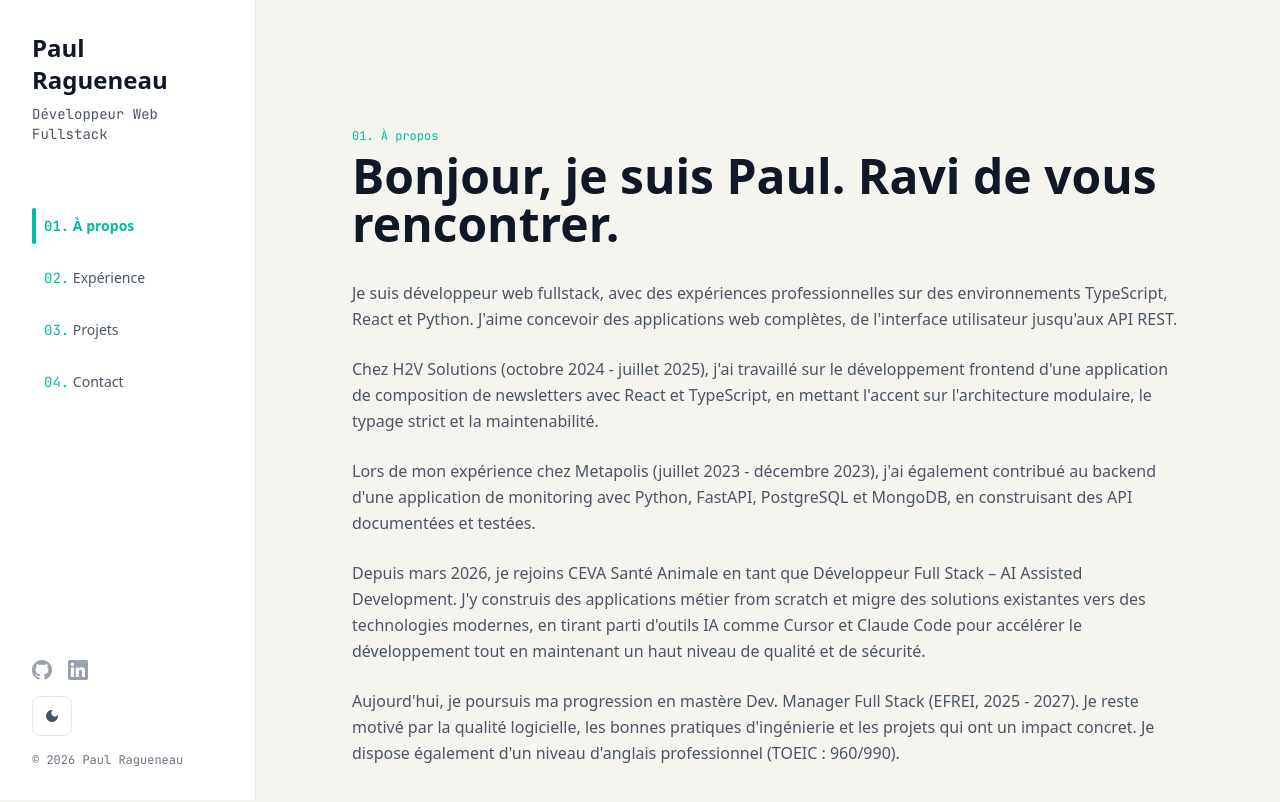
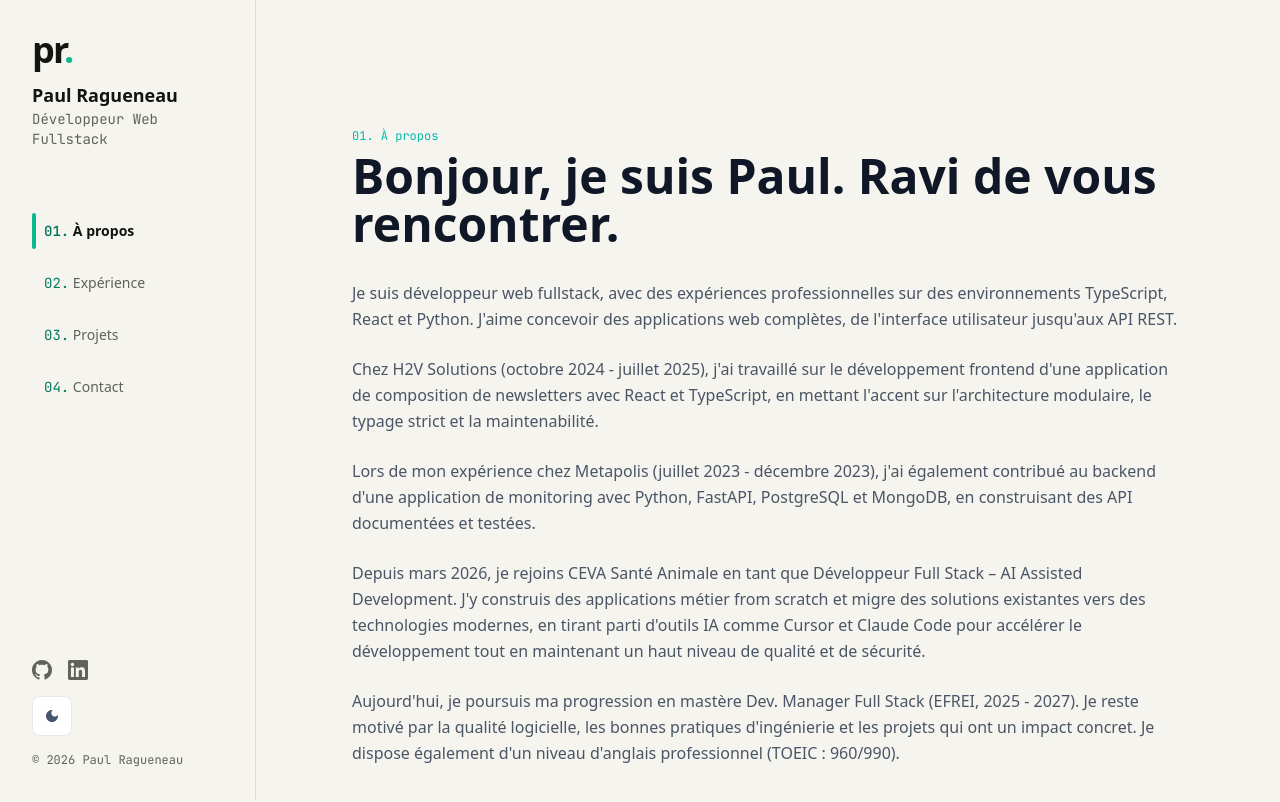
Before and after one commit to Periicles/portfolio, a Next.js app: page / in a window 1280 px wide. Shown: the top 802 px of the page. Built offline with nearby package versions, Linux system fonts and the light colour scheme.

Commit message:
feat(nav): wordmark « pr. » et migration vers les tokens

```diff
--- a/app/components/Navigation.tsx
+++ b/app/components/Navigation.tsx
@@ -34,13 +34,20 @@ export default function Navigation() {
     return (
         <nav
             aria-label="Navigation principale"
-            className="sticky top-0 md:fixed left-0 md:top-0 h-auto md:h-screen w-full md:w-64 p-4 md:p-8 flex flex-col md:justify-between bg-white dark:bg-slate-900 border-b md:border-b-0 md:border-r border-gray-200 dark:border-slate-700 z-50"
+            className="sticky top-0 md:fixed left-0 md:top-0 h-auto md:h-screen w-full md:w-64 p-4 md:p-8 flex flex-col md:justify-between bg-paper border-b md:border-b-0 md:border-r border-hairline z-50"
         >
             <div className="flex flex-col gap-6 md:gap-0">
                 <div className="flex items-center justify-between md:block">
                     <div className="mb-0 md:mb-16">
-                        <h1 className="text-xl md:text-2xl font-bold text-gray-900 dark:text-slate-100 mb-1 md:mb-2">Paul Ragueneau</h1>
-                        <p className="text-xs md:text-sm text-gray-600 dark:text-slate-400 font-mono">Développeur Web Fullstack</p>
+                        <a
+                            href="#about"
+                            aria-label="Paul Ragueneau — accueil"
+                            className="inline-block text-3xl md:text-4xl font-extrabold tracking-[-0.05em] leading-none text-ink"
+                        >
+                            pr<span className="text-accent">.</span>
+                        </a>
+                        <h1 className="mt-3 text-base md:text-lg font-bold text-ink">Paul Ragueneau</h1>
+                        <p className="text-xs md:text-sm text-muted font-mono">Développeur Web Fullstack</p>
                     </div>
 
                     <div className="flex items-center gap-4 md:hidden">
@@ -48,7 +55,7 @@ export default function Navigation() {
                             href={site.socials.github}
                             target="_blank"
                             rel="noopener noreferrer"
-                            className="text-gray-400 dark:text-slate-600 hover:text-gray-600 dark:hover:text-slate-400 transition-colors"
+                            className="text-muted hover:text-ink transition-colors"
                             aria-label="GitHub"
                         >
                             <GitHubIcon />
@@ -57,7 +64,7 @@ export default function Navigation() {
                             href={site.socials.linkedin}
                             target="_blank"
                             rel="noopener noreferrer"
-                            className="text-gray-400 dark:text-slate-600 hover:text-gray-600 dark:hover:text-slate-400 transition-colors"
+                            className="text-muted hover:text-ink transition-colors"
                             aria-label="LinkedIn"
                         >
                             <LinkedInIcon />
@@ -69,7 +76,7 @@ export default function Navigation() {
                 <div className="relative">
                     <span
                         aria-hidden
-                        className="absolute left-0 top-0 w-1 rounded-full bg-teal-500 transition-transform duration-300 ease-out hidden md:block"
+                        className="absolute left-0 top-0 w-1 rounded-full bg-accent transition-transform duration-300 ease-out hidden md:block"
                         style={{
                             height: indicatorHeight ? `${indicatorHeight}px` : undefined,
                             transform: `translateY(${indicatorOffset}px)`,
@@ -88,11 +95,11 @@ export default function Navigation() {
                                 <a
                                     href={item.href}
                                     className={`block py-1 md:py-2 text-xs md:text-sm transition-colors ${activeSection === item.href.slice(1)
-                                        ? 'text-teal-500 dark:text-teal-400 font-semibold'
-                                        : 'text-gray-600 dark:text-slate-400 hover:text-gray-900 dark:hover:text-slate-100'
+                                        ? 'text-ink font-semibold'
+                                        : 'text-muted hover:text-ink'
                                         }`}
                                 >
-                                    <span className="font-mono text-teal-500 dark:text-teal-400">0{index + 1}.</span> {item.label}
+                                    <span className="font-mono text-accent-strong">0{index + 1}.</span> {item.label}
                                 </a>
                             </li>
                         ))}
@@ -106,7 +113,7 @@ export default function Navigation() {
                         href={site.socials.github}
                         target="_blank"
                         rel="noopener noreferrer"
-                        className="text-gray-400 dark:text-slate-600 hover:text-gray-600 dark:hover:text-slate-400 transition-colors"
+                        className="text-muted hover:text-ink transition-colors"
                         aria-label="GitHub"
                     >
                         <GitHubIcon />
@@ -115,7 +122,7 @@ export default function Navigation() {
                         href={site.socials.linkedin}
                         target="_blank"
                         rel="noopener noreferrer"
-                        className="text-gray-400 dark:text-slate-600 hover:text-gray-600 dark:hover:text-slate-400 transition-colors"
+                        className="text-muted hover:text-ink transition-colors"
                         aria-label="LinkedIn"
                     >
                         <LinkedInIcon />
@@ -124,7 +131,7 @@ export default function Navigation() {
 
                 <ThemeToggle />
 
-                <p className="text-xs text-gray-500 dark:text-slate-500 font-mono">© 2026 Paul Ragueneau</p>
+                <p className="text-xs text-muted font-mono">© 2026 Paul Ragueneau</p>
             </div>
         </nav>
     )
```
